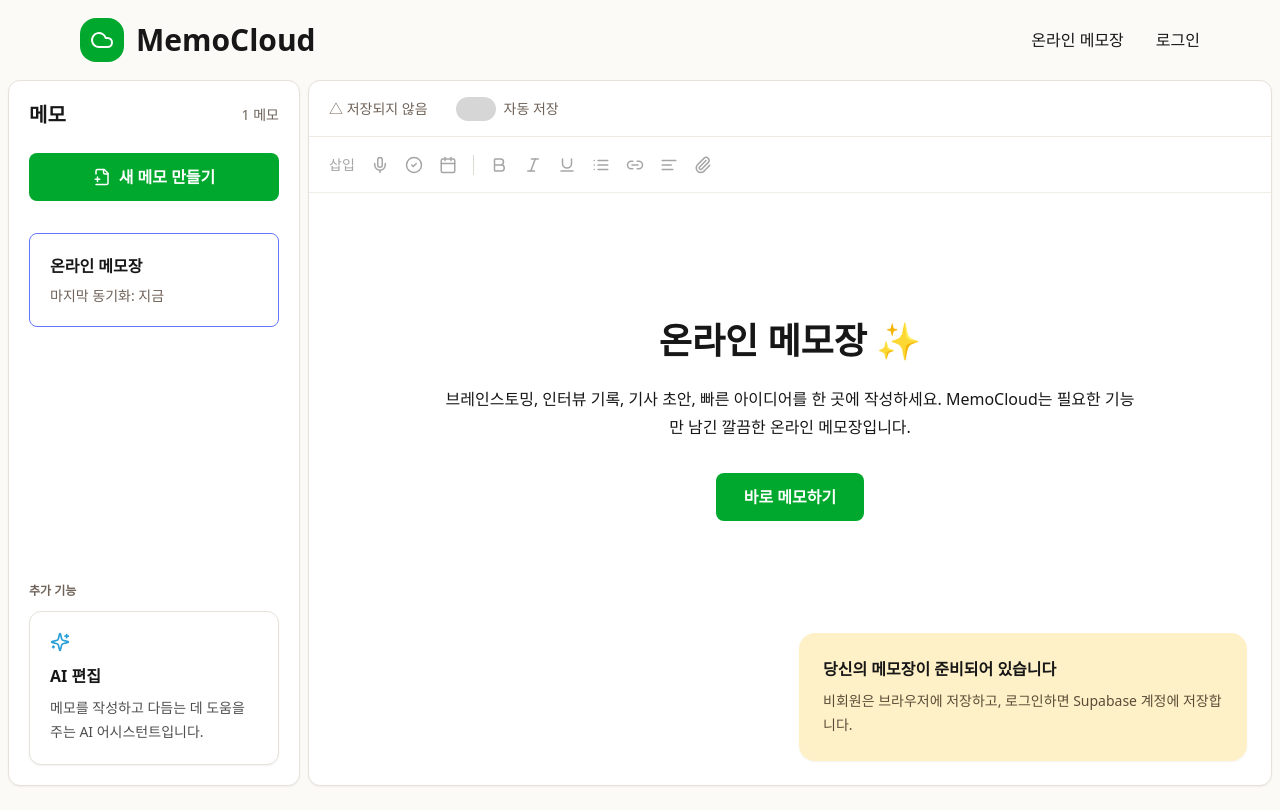
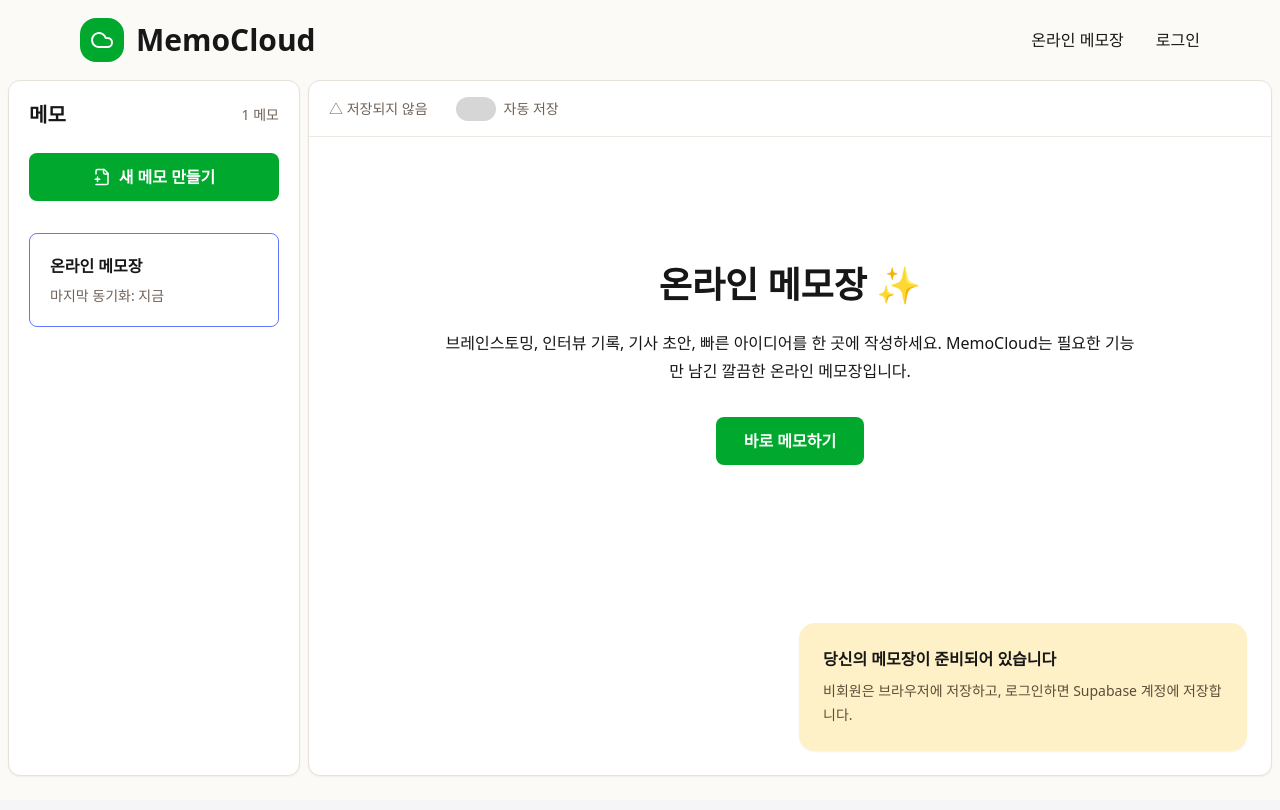
Before and after one commit to davidkimyang/MemoCloude, a Next.js app: page / in a window 1280 px wide. Built offline with nearby package versions, Linux system fonts and the light colour scheme.

Commit message:
Remove toolbar preview from home page

```diff
--- a/app/page.tsx
+++ b/app/page.tsx
@@ -1,19 +1,5 @@
 import Link from "next/link";
-import {
-  AlignLeft,
-  Bold,
-  Calendar,
-  CheckCircle2,
-  Cloud,
-  FilePlus2,
-  Italic,
-  Link2,
-  List,
-  Mic,
-  Paperclip,
-  Sparkles,
-  Underline
-} from "lucide-react";
+import { Cloud, FilePlus2 } from "lucide-react";
 
 export default function HomePage() {
   return (
@@ -50,14 +36,6 @@
             <p className="mt-2 text-sm text-[#6f6258]">마지막 동기화: 지금</p>
           </div>
 
-          <div className="mt-64 space-y-3">
-            <p className="text-xs font-semibold text-[#6f6258]">추가 기능</p>
-            <div className="rounded-xl border border-[#e6e1d9] bg-white p-5 shadow-sm">
-              <Sparkles className="text-[#289fd7]" size={20} />
-              <h3 className="mt-3 font-bold">AI 편집</h3>
-              <p className="mt-2 text-sm leading-6 text-[#4f4f4f]">메모를 작성하고 다듬는 데 도움을 주는 AI 어시스턴트입니다.</p>
-            </div>
-          </div>
         </aside>
 
         <section className="relative overflow-hidden rounded-xl border border-[#e6e1d9] bg-white shadow-sm">
@@ -68,21 +46,6 @@
               자동 저장
             </span>
           </div>
-          <div className="flex h-14 items-center gap-4 border-b border-[#f1eee8] px-5 text-[#a5a5a5]">
-            <span className="text-sm">삽입</span>
-            <Mic size={18} />
-            <CheckCircle2 size={18} />
-            <Calendar size={18} />
-            <span className="h-5 w-px bg-[#dedbd5]" />
-            <Bold size={18} />
-            <Italic size={18} />
-            <Underline size={18} />
-            <List size={18} />
-            <Link2 size={18} />
-            <AlignLeft size={18} />
-            <Paperclip size={18} />
-          </div>
-
           <div className="mx-auto mt-32 max-w-[760px] px-8">
             <h2 className="text-center text-4xl font-black tracking-normal">온라인 메모장 ✨</h2>
             <p className="mt-6 text-center text-base leading-7 text-[#171717]">
```
